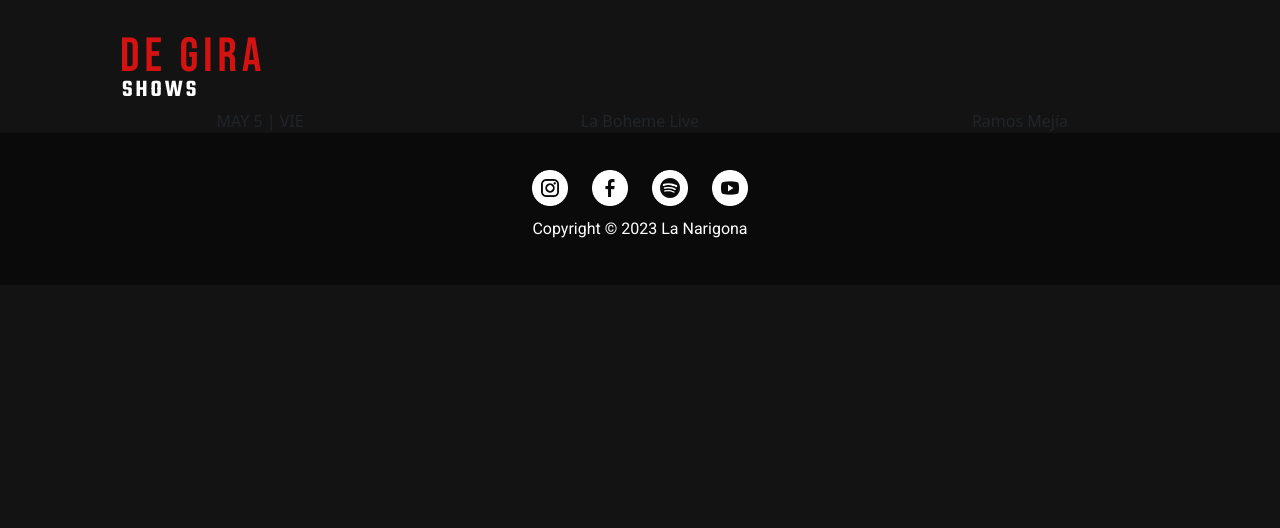
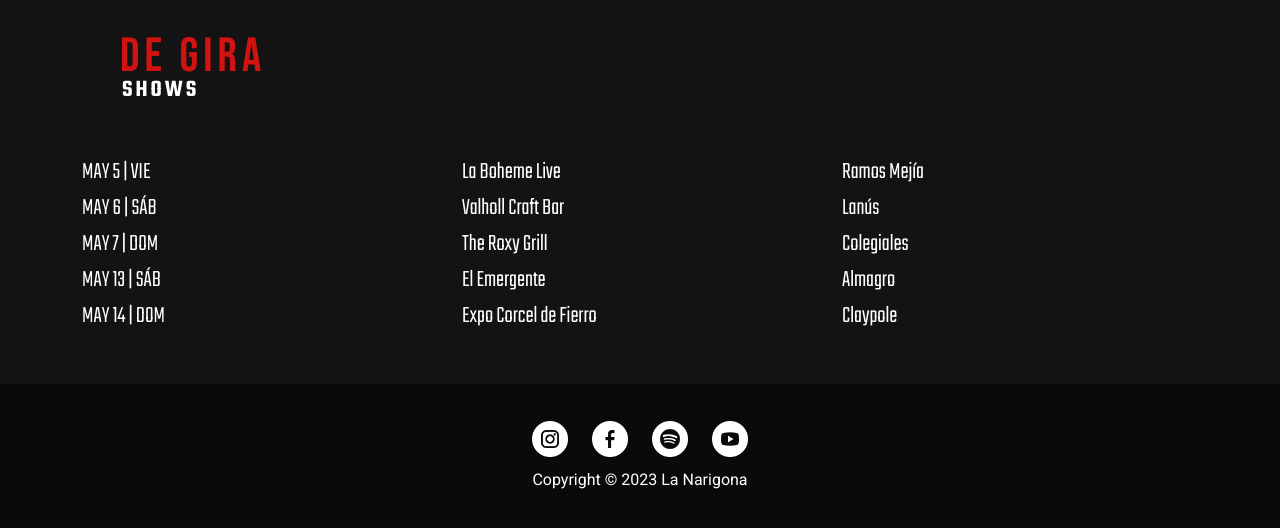
Before and after one commit to alanlujan20/la-narigona, a plain HTML site: page pages/shows.html in a window 1280 px wide. Shown: the part 642-1170 px from the top of the page. Before the commit the page ends 927 px from the top, so only its background shows below. Drawn offline with nearby package versions, Linux system fonts and the light colour scheme.

Commit message:
second commit

```diff
--- a/css/style.css
+++ b/css/style.css
@@ -502,33 +502,19 @@ ul.dropdown-menu.show{
   background-position: center;
 }
 
-.fecha {
+
+.container-shows {
   font-family: "Teko", sans-serif;
-  color: rgb(255, 1, 1);
-  display: inline-block;
-  margin-left: 340px;
-  margin-top: 20px;
-  padding-right: 50px;
+  color: white;
+  font-weight: 300;
   font-size: 1.5rem;
-  margin-bottom: 30px;
+  margin-top: 50px;
+  margin-bottom: 50px;
+
+
 }
 
-.lugar {
-  font-family: "Teko", sans-serif;
-  color: white;
-  display: inline-block;
-  padding-right: 50px;
-  font-size: 1.5rem;
-  margin-left: 150px;
-}
 
-.ubicacion {
-  font-family: "Teko", sans-serif;
-  color: white;
-  display: inline-block;
-  font-size: 1.5rem;
-  margin-left: 150px;
-}
 
 /* CONTACTO */
 
--- a/pages/shows.html
+++ b/pages/shows.html
@@ -78,8 +78,8 @@
         <h2 class="subtitle-visual">SHOWS</h2>
       </div>
 
-      <section>
-        <div class="container text-center">
+      <section class="container-shows">
+        <div class="container text-start">
           <div class="row align-items-start">
             <div class="col">
               MAY 5 | VIE
@@ -92,50 +92,62 @@
             </div>
           </div>
         </div>
+        <div class="container text-start">
+          <div class="row align-items-start">
+            <div class="col">
+              MAY 6 | SÁB
+            </div>
+            <div class="col">
+              Valholl Craft Bar
+            </div>
+            <div class="col">
+              Lanús
+            </div>
+          </div>
+        </div>
+        <div class="container text-start">
+          <div class="row align-items-start">
+            <div class="col">
+              MAY 7 | DOM
+            </div>
+            <div class="col">
+              The Roxy Grill
+            </div>
+            <div class="col">
+              Colegiales
+            </div>
+          </div>
+        </div>
+        <div class="container text-start">
+          <div class="row align-items-start">
+            <div class="col">
+              MAY 13 | SÁB
+            </div>
+            <div class="col">
+              El Emergente
+            </div>
+            <div class="col">
+              Almagro
+            </div>
+          </div>
+        </div>
+        <div class="container text-start">
+          <div class="row align-items-start">
+            <div class="col">
+              MAY 14 | DOM
+            </div>
+            <div class="col">
+              Expo Corcel de Fierro
+            </div>
+            <div class="col">
+              Claypole
+            </div>
+          </div>
+        </div>
 
       </section>
 
-      <!-- <section>
-        <div class="fecha">
-          <ul>
-            <ol>
-              MAY 5 | VIE
-            </ol>
-            <ol>
-              MAY 6 | SÁB
-            </ol>
-            <ol>
-              MAY 7 | DOM
-            </ol>
-          </ul>
-        </div>
-        <div class="lugar">
-          <ul>
-            <ol>
-              La Boheme
-            </ol>
-            <ol>
-              Valholl Craft Bar
-            </ol>
-            <ol>
-              The Roxy Grill
-            </ol>
-          </ul>
-        </div>
-        <div class="ubicacion">
-          <ul>
-            <ol>
-              Ramos Mejía
-            </ol>
-            <ol>
-              Lanús
-            </ol>
-            <ol>
-              Colegiales
-            </ol>
-          </ul>
-        </div>
-      </section> -->
+
     </main>
     <footer>
       <div class="f-social-media">
```
